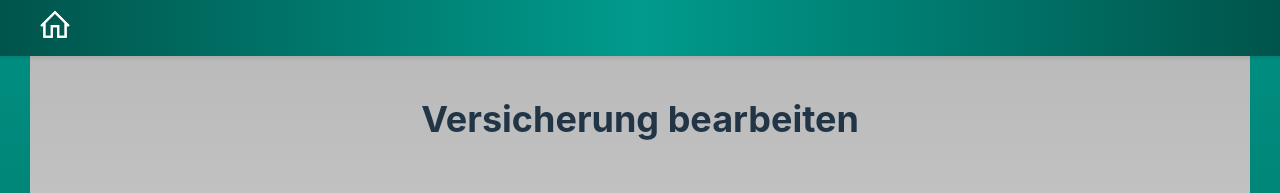
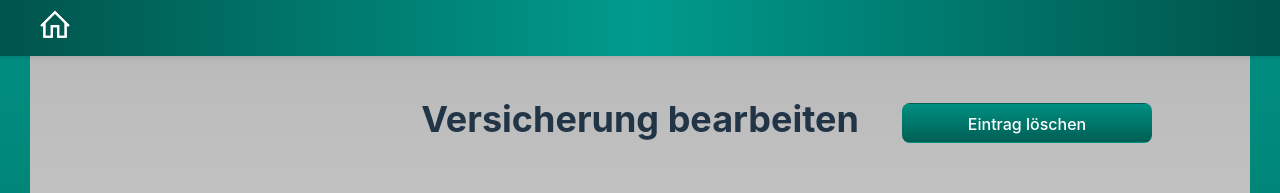
Before and after one commit to IskrenDev/capstone-insurance-program, a React (Vite) app in the folder frontend/: page /details/1/1/edit in a window 1280 px wide. Shown: the top 193 px of the page. Built offline with nearby package versions, Linux system fonts and the light colour scheme; no server answers; the HTML template or start-up script is replaced by a standard one.

Commit message:
Edit EditPage.tsx and add EditPage.css, add button and function to delete insurance, change some styles

```diff
--- a/frontend/src/index.css
+++ b/frontend/src/index.css
@@ -56,7 +56,7 @@ button {
   transition: border-color 0.25s;
 }
 button:hover {
-  border-color: #646cff;
+  border-color: #ffffff;
 }
 button:focus,
 button:focus-visible {
--- /dev/null
+++ b/frontend/src/pages/EditPage.css
@@ -0,0 +1,17 @@
+.button-delete {
+    width: 250px;
+    height: 40px;
+    position: absolute;
+    margin-top: 125px;
+    transform: translateY(-210%);
+    right: 10%;
+}
+
+.button-delete a {
+    color: white;
+}
+
+.button-delete:hover a {
+    color: #f5f5f5;
+    text-decoration: none;
+}
--- a/frontend/src/pages/EditPage.tsx
+++ b/frontend/src/pages/EditPage.tsx
@@ -1,7 +1,8 @@
 import "./AddPage.css";
+import "./EditPage.css";
 import {useEffect, useState} from 'react';
 import axios, {AxiosError, AxiosResponse} from "axios";
-import {NavigateFunction, useNavigate, useParams} from "react-router-dom";
+import {Link, NavigateFunction, useNavigate, useParams} from "react-router-dom";
 import FormLabel from "../components/content/FormLabel.tsx";
 import moment from "moment";
 import {Insurance} from "../types/types.ts";
@@ -61,14 +62,32 @@ function EditPage() {
             });
     }
 
+    function deleteInsurance() {
+        axios.delete(`/api/${type}/${id}`)
+            .then(() => {
+                navigate("/");
+            })
+            .catch(error => {
+                console.error('Error deleting insurance data:', error)
+            });
+    }
+
     const handleSubmit = (event: React.FormEvent<HTMLFormElement>) => {
         event.preventDefault();
         editInsurance();
-    };
+    }
+
+    const handleDelete = (event: React.FormEvent<HTMLFormElement>) => {
+        event.preventDefault();
+        deleteInsurance();
+    }
 
 
     return (
         <>
+            <button onClick={handleDelete} className="button-delete">
+                <Link to={`/`}>Eintrag löschen</Link>
+            </button>
             <h2>Versicherung bearbeiten </h2>
             <div className="add-insurance">
                 <form onSubmit={handleSubmit} className="insurance-form">
```
